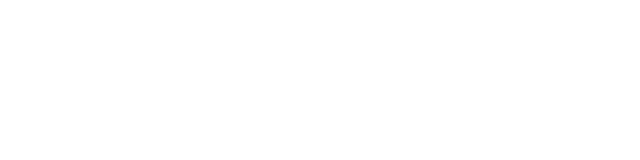
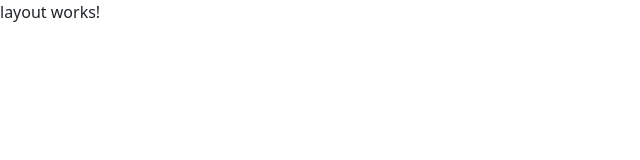
Before and after one commit to barlowtyler96/AngularRecipesB2C, an Angular app: page / in a window 1280 px wide. Shown: the top 160 px of the page, without its empty margins (0-640 px from the left). Built offline with nearby package versions, Linux system fonts and the light colour scheme.

Commit message:
add app-layout

```diff
--- a/src/app/app.component.html
+++ b/src/app/app.component.html
@@ -1 +1 @@
-<div class="text-primary"></div>
+<app-layout></app-layout>
```
